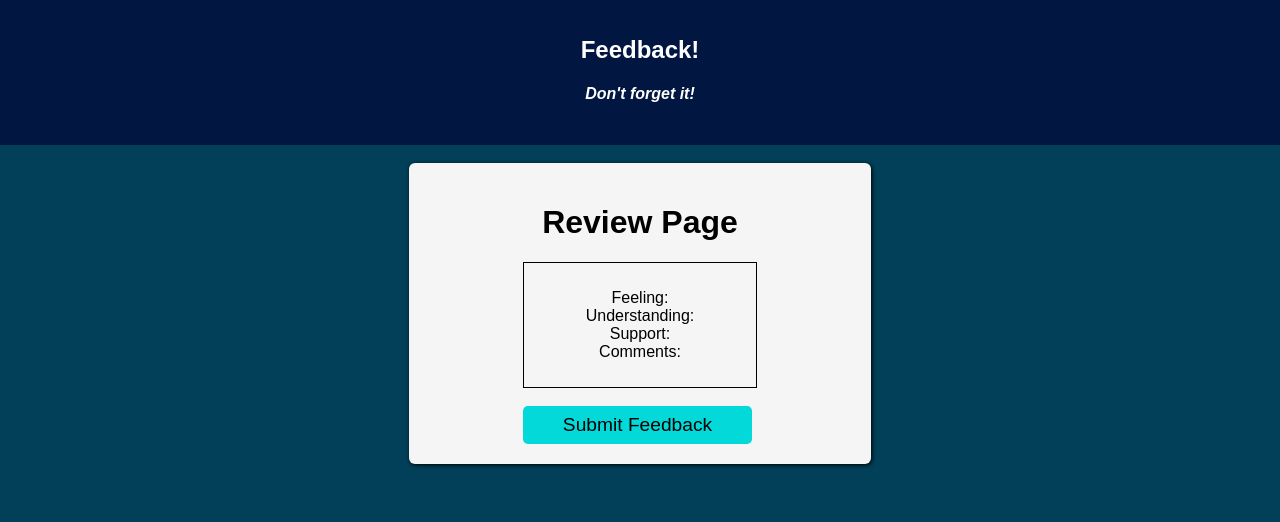
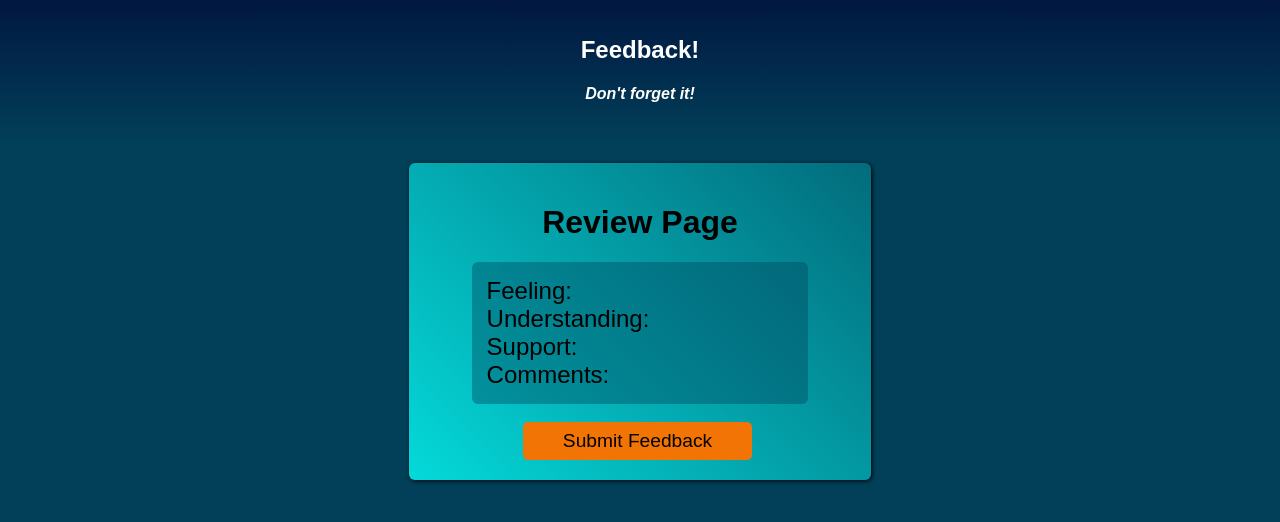
Before and after one commit to alexjcalvillo/weekend-chal-5-feedback-form, a React (Create React App) app: page /#/review in a window 1280 px wide. Shown: the top 522 px of the page. Built offline with nearby package versions, Linux system fonts and the light colour scheme.

Commit message:
added a base option for selects on pages, and adjusted better background with gradient effect

```diff
--- a/src/components/App/App.css
+++ b/src/components/App/App.css
@@ -3,7 +3,7 @@
 }
 
 .App-header {
-  background-color: #011640;
+  background: linear-gradient(#011640f8, #024059d7);
   min-height: 70px;
   padding: 20px;
   color: white;
@@ -21,13 +21,13 @@
   margin: auto;
   width: 33%;
   padding: 20px;
-  background-color: whitesmoke;
+  background: linear-gradient(45deg, #04d9d9, #03bbbb5a);
   border-radius: 6px;
   box-shadow: 1px 1px 4px;
 }
 
 .btn {
-  background-color: #04d9d9;
+  background-color: #f27405;
   padding: 8px 40px;
   font-size: 1.2em;
   border-radius: 5px;
--- a/src/components/pages/Feeling/Feeling.js
+++ b/src/components/pages/Feeling/Feeling.js
@@ -15,7 +15,7 @@ class Feeling extends Component {
   };
   handleNext = (event) => {
     if (this.state.feeling === '') {
-      alert('Please enter a value.');
+      alert('Please select an option from the dropdown.');
       return;
     }
     this.props.dispatch({
@@ -35,6 +35,7 @@ class Feeling extends Component {
             value={this.state.feeling}
             onChange={this.handleChange}
           >
+            <option value={''}>Please select an option</option>
             <option value={0}>0 - I have no feeling</option>
             <option value={1}>1</option>
             <option value={2}>2</option>
--- a/src/components/pages/Review/Review.css
+++ b/src/components/pages/Review/Review.css
@@ -3,6 +3,14 @@
   padding: 10px;
   text-align: center;
   margin: auto;
-  width: 50%;
-  border: 1px solid black;
+  width: 75%;
+  height: 80%;
+  border-radius: 6px;
+  background-color: #02405964;
+  font-size: 1.5rem;
 }
+
+.display-list {
+  margin: 5px;
+  text-align: left;
+}
--- a/src/components/pages/Review/Review.js
+++ b/src/components/pages/Review/Review.js
@@ -46,11 +46,18 @@ class Review extends Component {
         <div className="container">
           <h1>Review Page</h1>
           <div className="display">
-            <ul>
-              <li>Feeling: {this.props.feeling}</li>
-              <li>Understanding: {this.props.understanding}</li>
-              <li>Support: {this.props.support}</li>
-              <li>Comments: {this.props.comments}</li>
+            <ul className="display-list">
+              <li style={{ float: 'left' }}>Feeling:</li>
+              <li style={{ float: 'right' }}>{this.props.feeling}</li>
+              <br />
+              <li style={{ float: 'left' }}>Understanding:</li>{' '}
+              <li style={{ float: 'right' }}>{this.props.understanding}</li>
+              <br />
+              <li style={{ float: 'left' }}>Support:</li>
+              <li style={{ float: 'right' }}>{this.props.support}</li>
+              <br />
+              <li>Comments:</li>
+              <li>{this.props.comments}</li>
             </ul>
           </div>
           <br />
--- a/src/components/pages/Support/Support.js
+++ b/src/components/pages/Support/Support.js
@@ -19,7 +19,7 @@ class Support extends Component {
       this.props.history.push('/understanding');
     } else if (way === 'next') {
       if (this.state.support === '') {
-        alert('Please enter a value.');
+        alert('Please select an option from the dropdown.');
         return;
       }
       this.props.dispatch({
@@ -39,6 +39,7 @@ class Support extends Component {
             value={this.state.feeling}
             onChange={this.handleChange}
           >
+            <option value={''}>Please select an option</option>
             <option value={0}>0 - I have no support</option>
             <option value={1}>1</option>
             <option value={2}>2</option>
--- a/src/components/pages/Understanding/Understanding.js
+++ b/src/components/pages/Understanding/Understanding.js
@@ -23,7 +23,7 @@ class Understanding extends Component {
       this.props.history.push('/feeling');
     } else if (way === 'next') {
       if (this.state.understanding === '') {
-        alert('Please enter a value.');
+        alert('Please select an option from the dropdown.');
         return;
       }
       this.props.dispatch({
@@ -43,6 +43,7 @@ class Understanding extends Component {
             value={this.state.understanding}
             onChange={this.handleChange}
           >
+            <option value={''}>Please select an option</option>
             <option value={0}>0 - I understand nothing</option>
             <option value={1}>1</option>
             <option value={2}>2</option>
```
